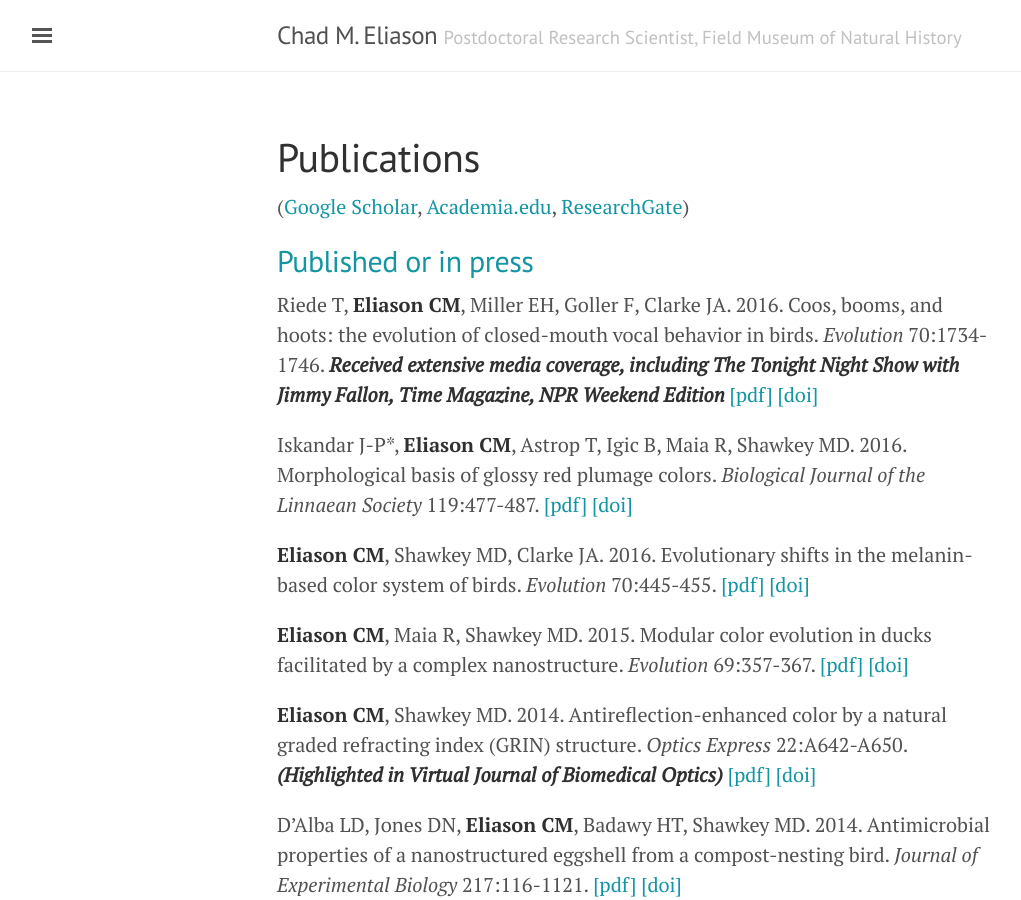
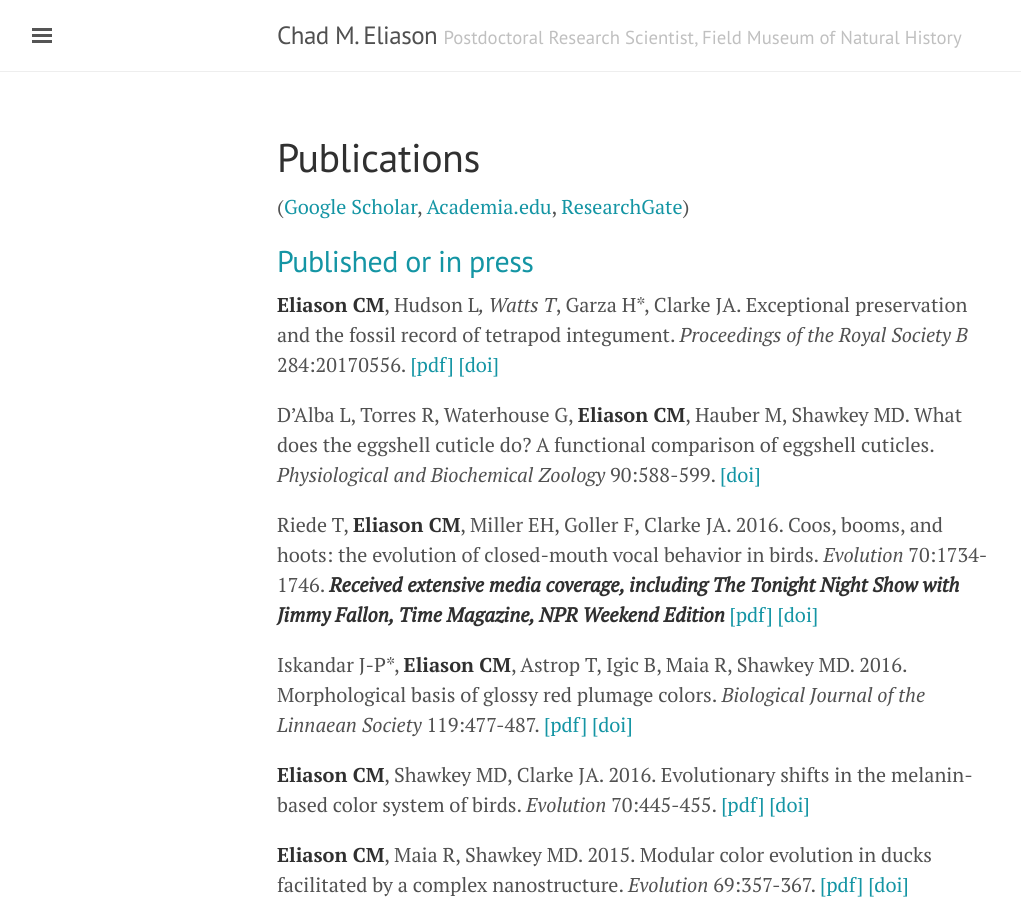
Before and after one commit to celiason/celiason.github.io, a Jekyll site: the page built from publications.md, in a window 1280 px wide and 900 px high. Shown: the whole window, without its empty margins (3-1024 px from the left). Built offline with Jekyll 4.4.1, drawn with Linux system fonts in a browser that asks for light colours.

Commit message:
new papers

```diff
--- a/publications.md
+++ b/publications.md
@@ -7,6 +7,10 @@ title: Publications
 
 
 ## Published or in press
+
+__Eliason CM__, Hudson L*, Watts T*, Garza H*, Clarke JA. Exceptional preservation and the fossil record of tetrapod integument. _Proceedings of the Royal Society B_ 284:20170556. [[pdf]]({{url}}/pdfs/lagerstatten.pdf) [[doi]](http://dx.doi.org/10.1098/rspb.2017.0556)
+
+D'Alba L, Torres R, Waterhouse G, __Eliason CM__, Hauber M, Shawkey MD. What does the eggshell cuticle do? A functional comparison of eggshell cuticles. _Physiological and Biochemical Zoology_ 90:588-599. [[doi]](https://doi.org/10.1086/693434)
 
 Riede T, __Eliason CM__, Miller EH, Goller F, Clarke JA. 2016. Coos, booms, and hoots: the evolution of closed-mouth vocal behavior in birds. _Evolution_ 70:1734-1746. ___Received extensive media coverage, including The Tonight Night Show with Jimmy Fallon, Time Magazine, NPR Weekend Edition___ [[pdf]]({{url}}/pdfs/coos.pdf) [[doi]](http://dx.doi.org/10.1111/evo.12988)
 
```
Also changed, not shown: 2 other files.
